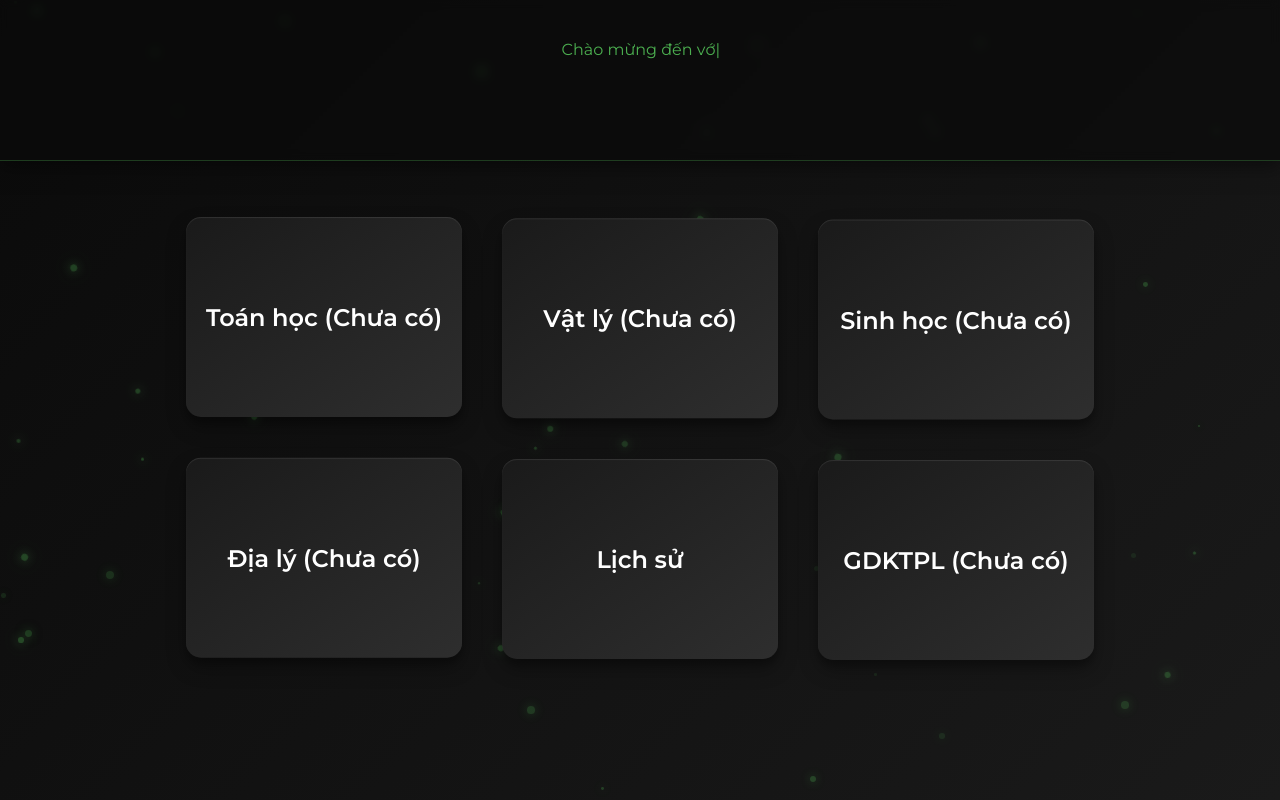
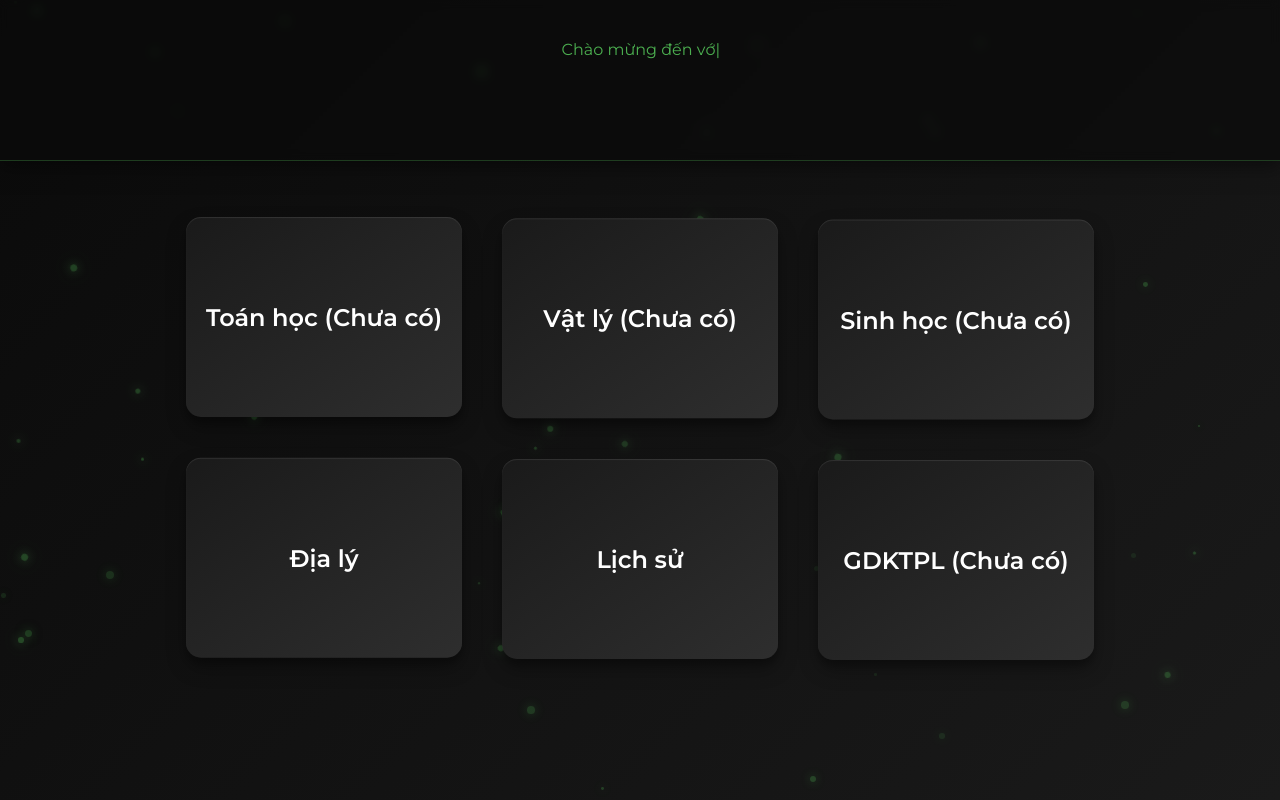
Before and after one commit to yangnub1/Bio, a plain HTML site: page index.html in a window 1280 px wide. Drawn offline with Linux system fonts and the light colour scheme.

Commit message:
Update index.html

```diff
--- a/index.html
+++ b/index.html
@@ -293,8 +293,8 @@
             <a href="#" class="subject-btn">
                 <span class="subject-text">Sinh học (Chưa có)</span>
             </a>
-            <a href="#" class="subject-btn">
-                <span class="subject-text">Địa lý (Chưa có)</span>
+            <a href="https://azota.vn/de-thi/7hbu0d" class="subject-btn">
+                <span class="subject-text">Địa lý</span>
             </a>
             <a href="https://azota.vn/de-thi/qjqwi0" class="subject-btn">
                 <span class="subject-text">Lịch sử</span>
```
